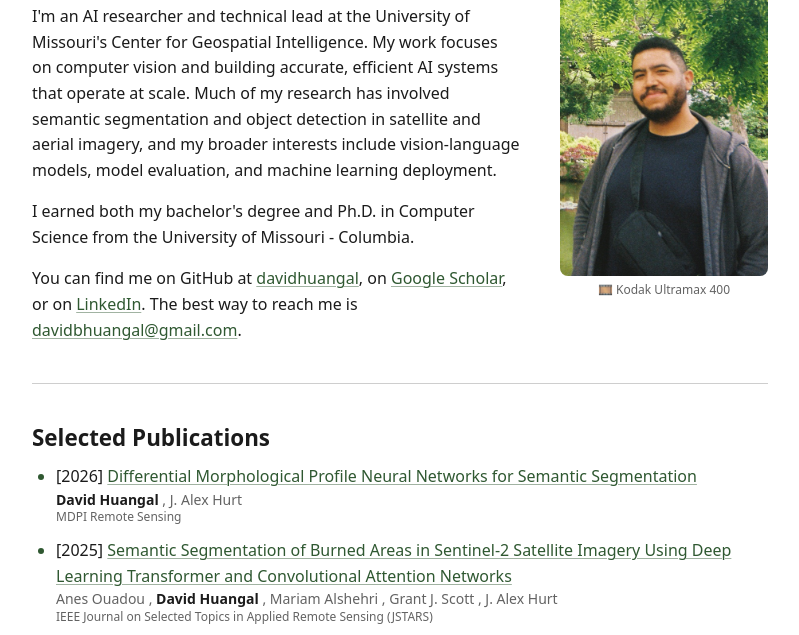
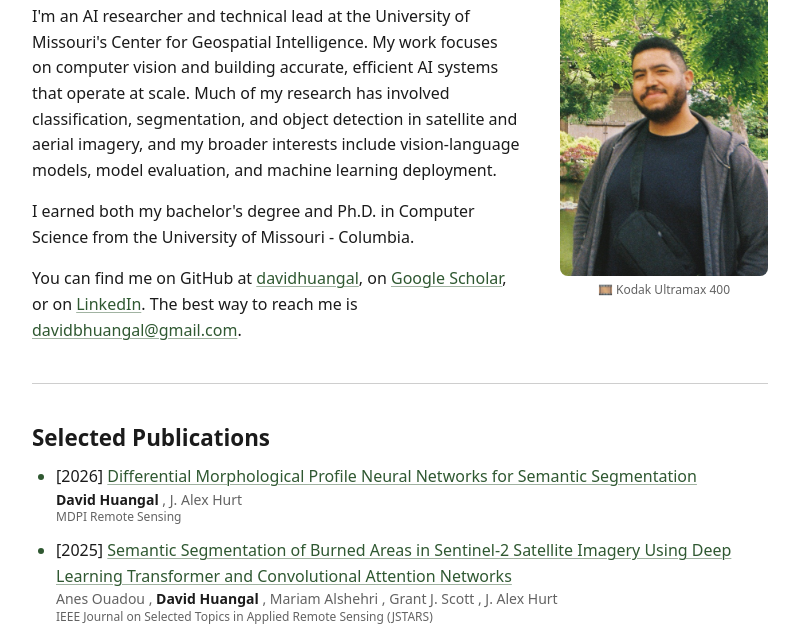
Before and after one commit to davidhuangal/davidhuangal.github.io, an Astro site: page / in a window 1280 px wide. Shown: the part 128-763 px from the top of the page, without its empty margins (240-1039 px from the left). Built offline with nearby package versions, Linux system fonts and the light colour scheme; Astro itself is replaced by a stand-in of ours.

Commit message:
feat: list classification, segmentation, and object detection in intro (#16)

```diff
--- a/src/pages/index.astro
+++ b/src/pages/index.astro
@@ -60,10 +60,10 @@ const personSchema = {
       <p>
         I'm an AI researcher and technical lead at the University of Missouri's Center for
         Geospatial Intelligence. My work focuses on computer vision and building accurate,
-        efficient AI systems that operate at scale. Much of my research has involved semantic
-        segmentation and object detection in satellite and aerial imagery, and my broader
-        interests include vision-language models, model evaluation, and machine learning
-        deployment.
+        efficient AI systems that operate at scale. Much of my research has involved classification,
+        segmentation, and object detection in satellite and aerial imagery, and
+        my broader interests include vision-language models, model evaluation, and machine
+        learning deployment.
       </p>
       <p>
         I earned both my bachelor's degree and Ph.D. in Computer Science from the University of
```
